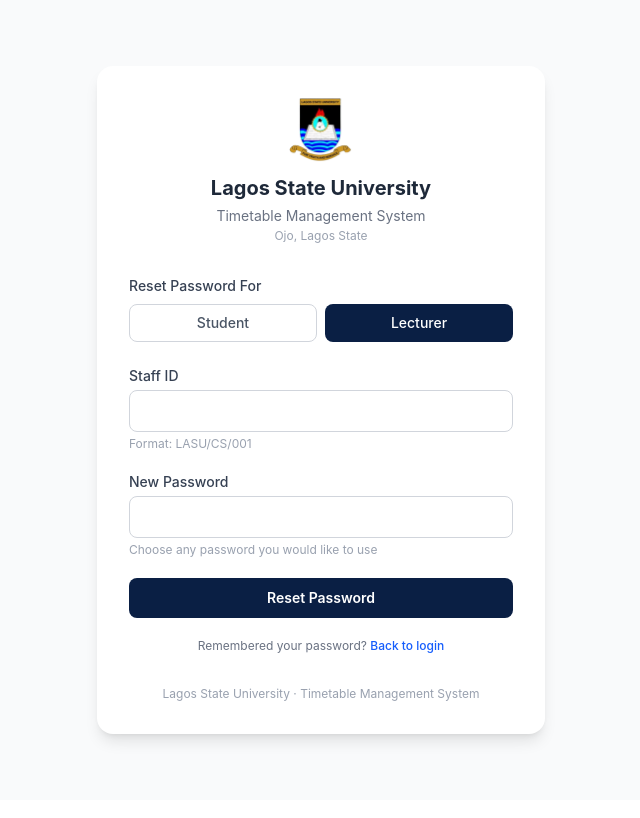
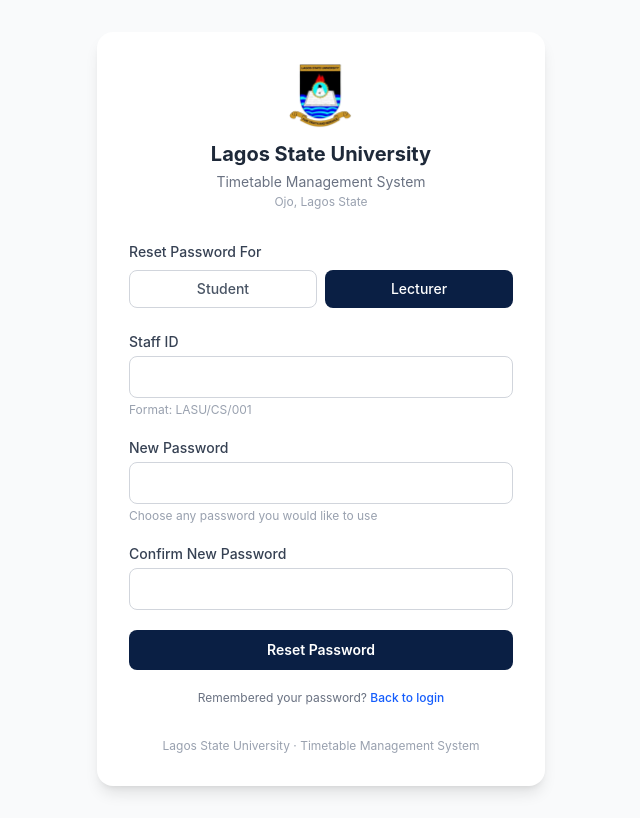
Before and after one commit to Danny-Cuzzy/lasu-timetable, a React (Vite) app in the folder frontend/: page /login in a window 1280 px wide. Both pictures are taken after a click on the button "Reset it here". Shown: the whole page, without its empty margins (319-959 px from the left). Built offline with nearby package versions, Linux system fonts and the light colour scheme; no server answers.

Commit message:
Add password confirmation to reset password to reset passwprd form

```diff
--- a/frontend/src/pages/Login.jsx
+++ b/frontend/src/pages/Login.jsx
@@ -15,6 +15,7 @@
   const [success, setSuccess] = useState('')
   const [loading, setLoading] = useState(false)
   const [newPassword, setNewPassword] = useState('')
+  const [confirmNewPassword, setConfirmNewPassword] = useState('')
   const navigate = useNavigate()
 
   const handleLogin = async (e) => {
@@ -48,6 +49,17 @@
     setLoading(true)
     setError('')
     setSuccess('')
+
+    if (newPassword !== confirmNewPassword) {
+        setError('Passwords do not match')
+        setLoading(false)
+        return
+    }
+    if (newPassword.length < 6) {
+        setError('Password must be at least 6 characters')
+        setLoading(false)
+    return
+    }
 
     try {
         const res = await axios.post(`${API}/auth/reset-password`, {
@@ -275,6 +287,20 @@
                     Choose any password you would like to use
                 </p>
             </div>
+            <div>
+                <label className="block text-sm font-medium text-gray-700 mb-1">
+                    Confirm New Password
+                </label>
+                <input
+                    type="password"
+                    value={confirmNewPassword}
+                    onChange={e => setConfirmNewPassword(e.target.value)}
+                    required
+                    className="w-full border border-gray-300 rounded-lg px-4 py-2.5
+                    text-sm focus:outline-none focus:ring-2 focus:ring-blue-500
+                    focus:border-transparent"
+                />
+            </div>
 
             <button
             type="submit"
@@ -296,6 +322,7 @@
                 setSuccess('')
                 setResetIdentifier('')
                 setNewPassword('')
+                setConfirmNewPassword('')
                 }}
                 className="text-blue-600 hover:underline font-medium"
             >
```
Lines whose indentation alone changed are shown as unchanged.
